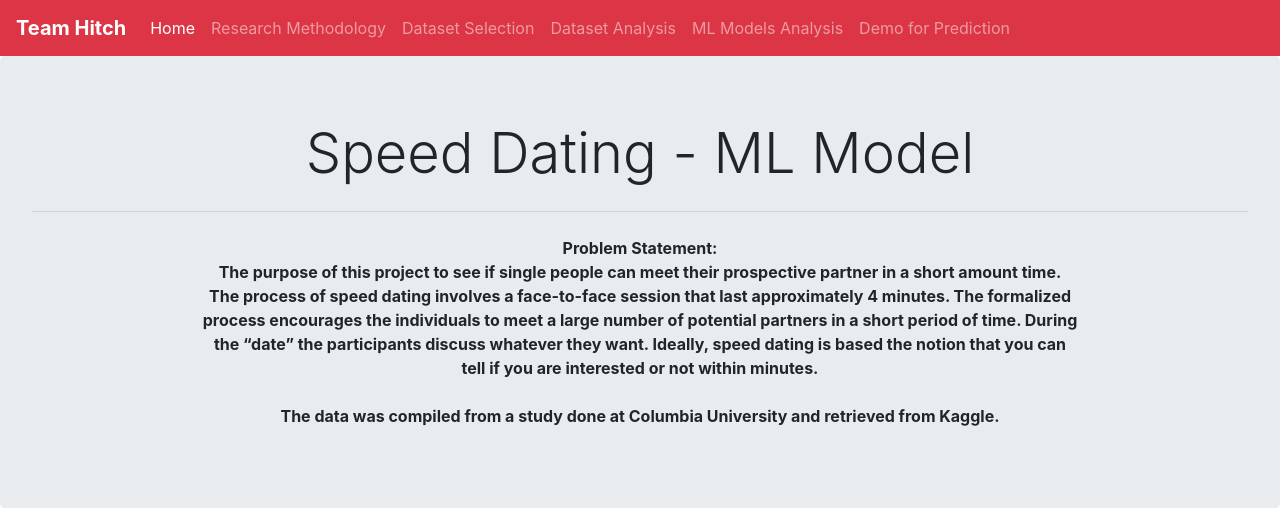
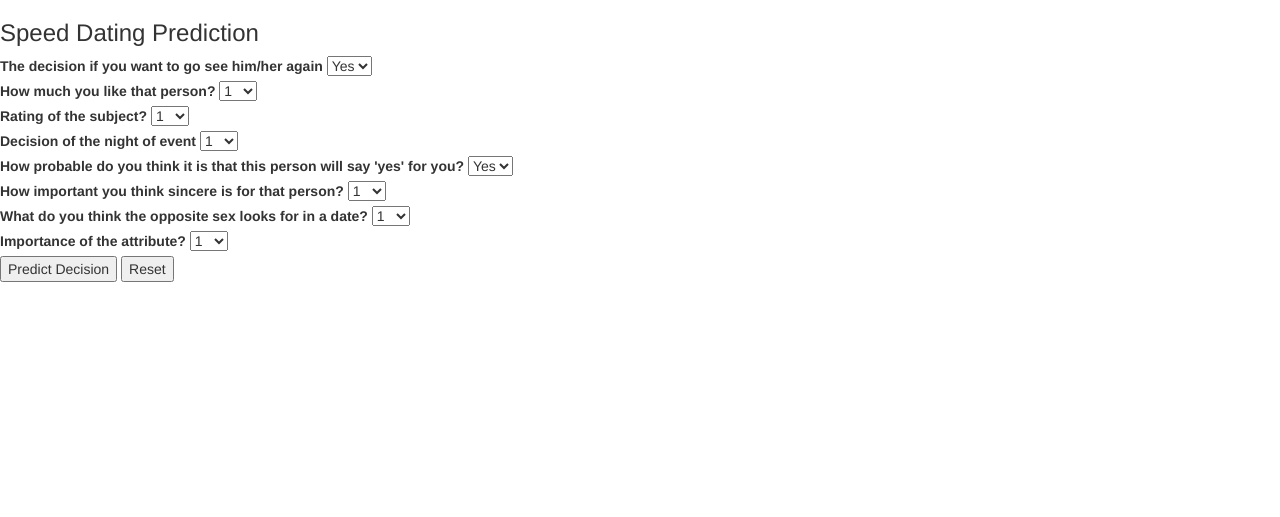
Before and after one commit to ijeriel/hitch, a Flask app: page / in a window 1280 px wide. Shown: the top 517 px of the page. Run offline with Flask 2, Linux system fonts and the light colour scheme; parts of the project's set-up code (start-up, migrations or seed data) failed here and were passed over; some libraries are stand-ins or nearby versions.

Commit message:
add new files

```diff
--- a/app.py
+++ b/app.py
@@ -1,5 +1,7 @@
 # import necessary libraries
-from models import create_classes
+import numpy as np
+#import pickle as pkl
+import joblib
 import os
 from flask import (
     Flask,
@@ -17,64 +19,70 @@ app = Flask(__name__)
 # Database Setup
 #################################################
 
-from flask_sqlalchemy import SQLAlchemy
-app.config['SQLALCHEMY_DATABASE_URI'] = os.environ.get('DATABASE_URL', '') or "sqlite:///db.sqlite"
+# from flask_sqlalchemy import SQLAlchemy
+# app.config['SQLALCHEMY_DATABASE_URI'] = os.environ.get('DATABASE_URL', '') or "sqlite:///db.sqlite"
 
-# Remove tracking modifications
-app.config['SQLALCHEMY_TRACK_MODIFICATIONS'] = False
+# # Remove tracking modifications
+# app.config['SQLALCHEMY_TRACK_MODIFICATIONS'] = False
 
-db = SQLAlchemy(app)
+# db = SQLAlchemy(app)
 
-Pet = create_classes(db)
+model = joblib.load('decisionTree_model.sav', mmap_mode=None)
 
 # create route that renders index.html template
 @app.route("/")
 def home():
-    return render_template("index.html")
+    return render_template("form.html")
+
+@app.route('/predict')
+def predict():
+    # ini_features = [int(x) for x in request.form.values()]
+    # fnl_feaures = [np.array(ini_features)]
+    # predict = model.predict(fnl_feaures)
+
+    # result = round(predict[0],2)
+    # return render_template('form.html', predict_txt = 'Decision should be ${}'.format(result))
+    return render_template('form.html')
+
+@app.route("/send", methods=["GET", "POST"])
+def send():
+    #print(request.form)
+    #print(request.get_json(force=True))
+    data = []
+    if request.method == "POST":
+
+        vMatch = request.form["match"]
+
+        vLike = request.form["like"]
+        vAttr = request.form["attr"]
+        vDec_o = request.form["dec_o"]
+        vProb = request.form["prob"]
+        vSinc = request.form["sinc"]
+        vAttr_2_1 = request.form["attr_2_1"]
+        vAttr_1 = request.form["attr_1"]
 
 
-# Query the database and send the jsonified results
-@app.route("/send", methods=["GET", "POST"])
-def send():
-    if request.method == "POST":
-        name = request.form["petName"]
-        lat = request.form["petLat"]
-        lon = request.form["petLon"]
-
-        pet = Pet(name=name, lat=lat, lon=lon)
-        db.session.add(pet)
-        db.session.commit()
-        return redirect("/", code=302)
-
-    return render_template("form.html")
+        data.append(vMatch)
+        data.append(vLike)
+        data.append(vAttr)
+        data.append(vDec_o)
+        data.append(vProb)
+        data.append(vSinc)
+        data.append(vAttr_2_1)
+        data.append(vAttr_1)
 
 
-@app.route("/api/pals")
-def pals():
-    results = db.session.query(Pet.name, Pet.lat, Pet.lon).all()
+    #print(data)
+    predict = model.predict(np.array(data).reshape(1, -1))
+    #print(predict)
 
-    hover_text = [result[0] for result in results]
-    lat = [result[1] for result in results]
-    lon = [result[2] for result in results]
+    result = predict[0]
 
-    pet_data = [{
-        "type": "scattergeo",
-        "locationmode": "USA-states",
-        "lat": lat,
-        "lon": lon,
-        "text": hover_text,
-        "hoverinfo": "text",
-        "marker": {
-            "size": 50,
-            "line": {
-                "color": "rgb(8,8,8)",
-                "width": 1
-            },
-        }
-    }]
 
-    return jsonify(pet_data)
+    #return jsonify(result)
+    return str(result)
+
 
 
 if __name__ == "__main__":
-    app.run()
+    app.run(debug=True)
--- /dev/null
+++ b/templates/form.html
@@ -0,0 +1,136 @@
+<!doctype html>
+<html lang="en">
+
+<head>
+    <meta charset="UTF-8">
+    <meta name="viewport" content="width=device-width, user-scalable=no, initial-scale=1.0, maximum-scale=1.0, minimum-scale=1.0">
+    <meta http-equiv="X-UA-Compatible" content="ie=edge">
+    <title>Speed Dating Form</title>
+
+    <script src="http://code.jquery.com/jquery-3.3.1.min.js" integrity="sha256-FgpCb/KJQlLNfOu91ta32o/NMZxltwRo8QtmkMRdAu8="
+        crossorigin="anonymous"></script>
+    <!-- Latest compiled and minified CSS -->
+    <link rel="stylesheet" href="https://maxcdn.bootstrapcdn.com/bootstrap/3.3.7/css/bootstrap.min.css" integrity="sha384-BVYiiSIFeK1dGmJRAkycuHAHRg32OmUcww7on3RYdg4Va+PmSTsz/K68vbdEjh4u"
+        crossorigin="anonymous">
+
+    <!-- Optional theme -->
+    <link rel="stylesheet" href="https://maxcdn.bootstrapcdn.com/bootstrap/3.3.7/css/bootstrap-theme.min.css" integrity="sha384-rHyoN1iRsVXV4nD0JutlnGaslCJuC7uwjduW9SVrLvRYooPp2bWYgmgJQIXwl/Sp"
+        crossorigin="anonymous">
+
+    <!-- Latest compiled and minified JavaScript -->
+    <script src="https://maxcdn.bootstrapcdn.com/bootstrap/3.3.7/js/bootstrap.min.js" integrity="sha384-Tc5IQib027qvyjSMfHjOMaLkfuWVxZxUPnCJA7l2mCWNIpG9mGCD8wGNIcPD7Txa"
+        crossorigin="anonymous"></script>
+
+
+    <body>
+        <h3>Speed Dating Prediction</h3>
+
+    <div>
+     <!-- Main Input For Receiving Query to our ML -->
+        <form method="POST" action="/send" role="form", name="datefrom">
+        <label for="match">The decision if you want to go see him/her again</label>
+        <select id="match" name="match">
+            <option value="1">Yes</option>
+            <option value="0">No</option>
+        </select>
+        <br>
+        <label for="like">How much you like that person?</label>
+        <select id="like" name="like">
+          <option value="1">1</option>
+          <option value="2">2</option>
+          <option value="3">3</option>
+          <option value="4">4</option>
+          <option value="5">5</option>
+          <option value="6">6</option>
+          <option value="7">7</option>
+          <option value="8">8</option>
+          <option value="9">9</option>
+          <option value="10">10</option>
+        </select>
+        <br>
+        <label for="attr">Rating of the subject?</label>
+        <select id="attr" name="attr">
+            <option value="1">1</option>
+            <option value="2">2</option>
+            <option value="3">3</option>
+            <option value="4">4</option>
+            <option value="5">5</option>
+            <option value="6">6</option>
+            <option value="7">7</option>
+            <option value="8">8</option>
+            <option value="9">9</option>
+            <option value="10">10</option>
+        </select>
+        <br>
+        <label for="dec_o">Decision of the night of event</label>
+        <select id="dec_o" name="dec_o">
+            <option value="1">1</option>
+            <option value="2">2</option>
+            <option value="3">3</option>
+            <option value="4">4</option>
+            <option value="5">5</option>
+            <option value="6">6</option>
+            <option value="7">7</option>
+            <option value="8">8</option>
+            <option value="9">9</option>
+            <option value="10">10</option>
+        </select>
+        <br>
+        <label for="prob">How probable do you think it is that this person will say 'yes' for you?</label>
+        <select id="prob" name="prob">
+            <option value="1">Yes</option>
+            <option value="0">No</option>
+        </select>
+        <br>
+        <label for="sinc">How important you think sincere is for that person?</label>
+        <select id="sinc" name="sinc">
+            <option value="1">1</option>
+            <option value="2">2</option>
+            <option value="3">3</option>
+            <option value="4">4</option>
+            <option value="5">5</option>
+            <option value="6">6</option>
+            <option value="7">7</option>
+            <option value="8">8</option>
+            <option value="9">9</option>
+            <option value="10">10</option>
+        </select>
+        <br>
+        <label for="attr_2_1">What do you think the opposite sex looks for in a date?</label>
+        <select id="attr_2_1" name="attr_2_1">
+            <option value="1">1</option>
+            <option value="2">2</option>
+            <option value="3">3</option>
+            <option value="4">4</option>
+            <option value="5">5</option>
+            <option value="6">6</option>
+            <option value="7">7</option>
+            <option value="8">8</option>
+            <option value="9">9</option>
+            <option value="10">10</option>
+        </select>
+        <br>
+        <label for="attr_1">Importance of the attribute?</label>
+        <select id="attr_1" name="attr_1">
+            <option value="1">1</option>
+            <option value="2">2</option>
+            <option value="3">3</option>
+            <option value="4">4</option>
+            <option value="5">5</option>
+            <option value="6">6</option>
+            <option value="7">7</option>
+            <option value="8">8</option>
+            <option value="9">9</option>
+            <option value="10">10</option>
+        </select>
+        <br>
+        <button type="submit" name="submit">Predict Decision</button>
+        <input type="reset" name="reset" value="Reset"><br>
+
+		<br>
+
+      </form>
+
+    </div>
+    </body>
+    </html>
```
Also changed, not shown: templates/model_prediction.html (+7 -0 lines), 2 other files.
